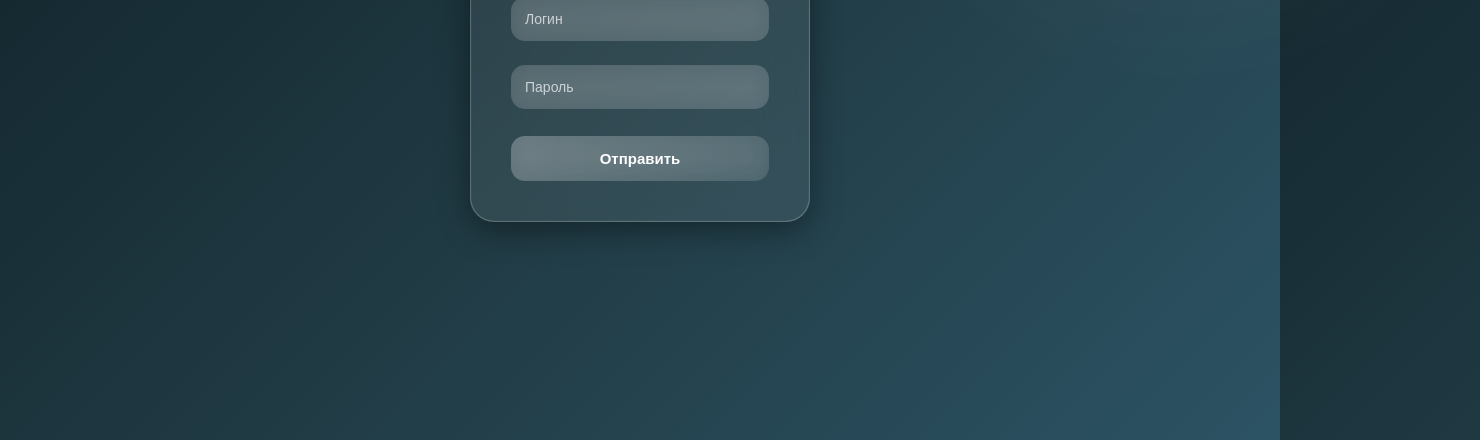
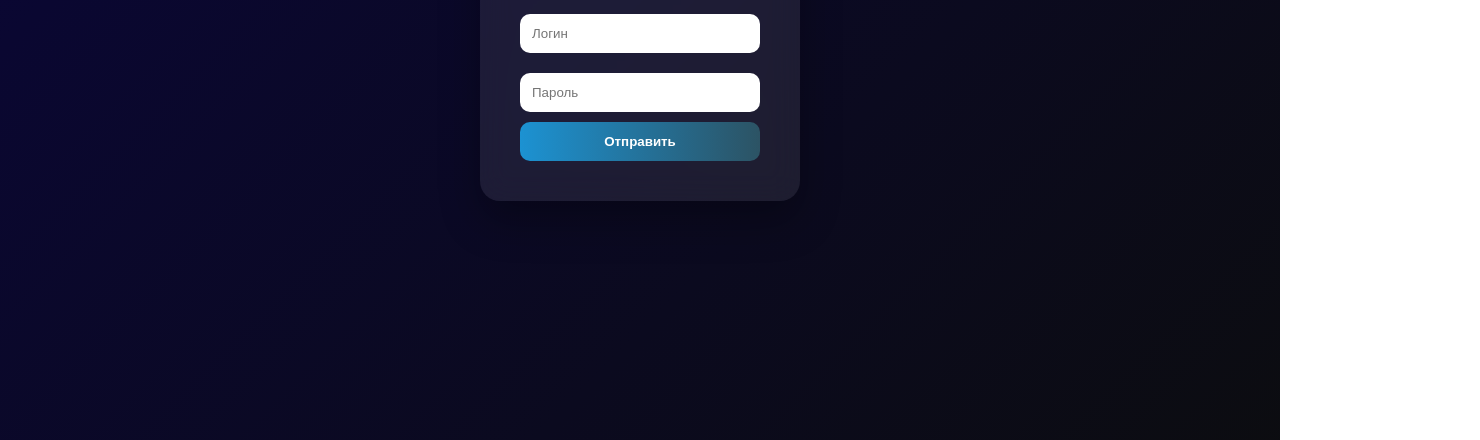
Before and after one commit to yaemiko2205-cmyk/mysite, a website: page public/index.html in a window 1280 px wide. Shown: the part 360-800 px from the top of the page, 1480 px wide, since content can reach past the window. Drawn offline with Linux system fonts and the light colour scheme.

Commit message:
Updated success page gradient animation

```diff
--- a/public/style.css
+++ b/public/style.css
@@ -8,59 +8,45 @@ body {
     display: flex;
     justify-content: center;
     align-items: center;
-    font-family: -apple-system, BlinkMacSystemFont, "Segoe UI", sans-serif;
+    font-family: 'Segoe UI', sans-serif;
     overflow: hidden;
 
-    /* Мягкий холодный Apple-градиент */
+    /* Анимированный холодный градиент */
     background: linear-gradient(
-        135deg,
-        #0f2027,
-        #203a43,
-        #2c5364
+        -45deg,
+        #101128,
+        #0c0d0d,
+        #090443,
+        #0f4e70
     );
+    background-size: 400% 400%;
+    animation: gradientMove 10s ease infinite;
 }
 
-/* Лёгкое свечение фона */
-body::before {
-    content: "";
-    position: absolute;
-    width: 600px;
-    height: 600px;
-    background: radial-gradient(circle, rgba(255,255,255,0.15), transparent 70%);
-    top: -200px;
-    right: -200px;
-    filter: blur(80px);
+/* Анимация переливания */
+@keyframes gradientMove {
+    0% { background-position: 0% 50%; }
+    100% { background-position: 400% 50%; }
 }
 
+/* Контейнер формы */
 .container {
-    position: relative;
-    width: 340px;
+    background: rgba(255, 255, 255, 0.08);
+    backdrop-filter: blur(15px);
     padding: 40px;
+    border-radius: 20px;
+    width: 320px;
+    text-align: center;
+    box-shadow: 0 20px 40px rgba(0, 0, 0, 0.3);
 
-    /* Glass effect */
-    background: rgba(255, 255, 255, 0.08);
-    backdrop-filter: blur(25px);
-    -webkit-backdrop-filter: blur(25px);
-
-    border-radius: 24px;
-
-    /* Apple-style border */
-    border: 1px solid rgba(255, 255, 255, 0.2);
-
-    /* Мягкая тень */
-    box-shadow:
-        0 8px 32px rgba(0, 0, 0, 0.4),
-        inset 0 0 1px rgba(255,255,255,0.3);
-
-    text-align: center;
-
-    /* Плавное появление */
-    transform: translateY(50px);
+    /* Анимация выезда */
+    transform: translateY(100px);
     opacity: 0;
-    animation: fadeSlide 1s ease forwards;
+    animation: slideUp 1s ease forwards;
 }
 
-@keyframes fadeSlide {
+/* Плавное появление снизу */
+@keyframes slideUp {
     to {
         transform: translateY(0);
         opacity: 1;
@@ -69,71 +55,39 @@ body::before {
 
 h1 {
     color: white;
-    font-weight: 500;
-    margin-bottom: 25px;
+    margin-bottom: 20px;
 }
 
 /* Поля ввода */
 input {
     width: 100%;
-    padding: 14px;
-    margin: 12px 0;
-
-    border-radius: 14px;
+    padding: 12px;
+    margin: 10px 0;
+    border-radius: 10px;
     border: none;
     outline: none;
-
-    background: rgba(255,255,255,0.15);
-    color: white;
-    font-size: 14px;
-
-    backdrop-filter: blur(10px);
-
-    transition: 0.3s ease;
-}
-
-input::placeholder {
-    color: rgba(255,255,255,0.7);
+    transition: 0.3s;
 }
 
 input:focus {
-    background: rgba(255,255,255,0.25);
-    box-shadow: 0 0 15px rgba(255,255,255,0.3);
+    transform: scale(1.05);
+    box-shadow: 0 0 10px #1c92d2;
 }
 
-/* Кнопка Apple style */
+/* Кнопка */
 button {
     width: 100%;
-    padding: 14px;
-    margin-top: 15px;
-
-    border-radius: 14px;
+    padding: 12px;
     border: none;
-
-    font-weight: 600;
-    font-size: 15px;
-
+    border-radius: 10px;
     cursor: pointer;
-
-    background: linear-gradient(
-        145deg,
-        rgba(255,255,255,0.25),
-        rgba(255,255,255,0.1)
-    );
-
+    font-weight: bold;
     color: white;
-
-    backdrop-filter: blur(10px);
-
-    transition: 0.3s ease;
+    background: linear-gradient(90deg, #1c92d2, #2c5364);
+    transition: 0.3s;
 }
 
 button:hover {
-    transform: translateY(-2px);
-    box-shadow: 0 8px 20px rgba(0,0,0,0.4);
+    transform: scale(1.07);
+    background: linear-gradient(90deg, #2c5364, #1c92d2);
 }
-
-button:active {
-    transform: translateY(0);
-    box-shadow: none;
-}
```
Also changed, not shown: server.js (+109 -4 lines).
